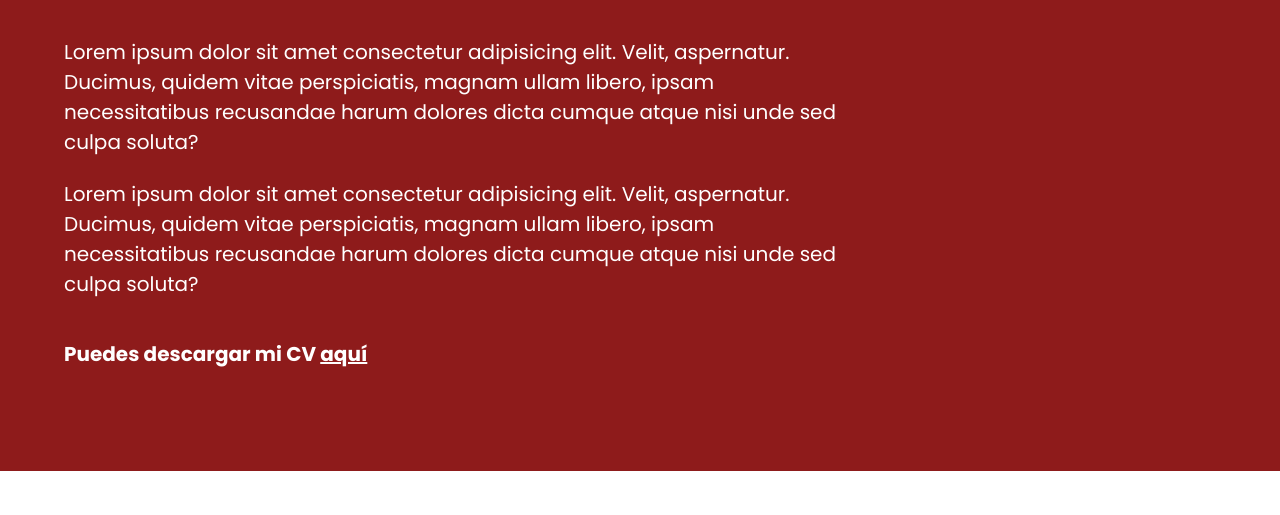
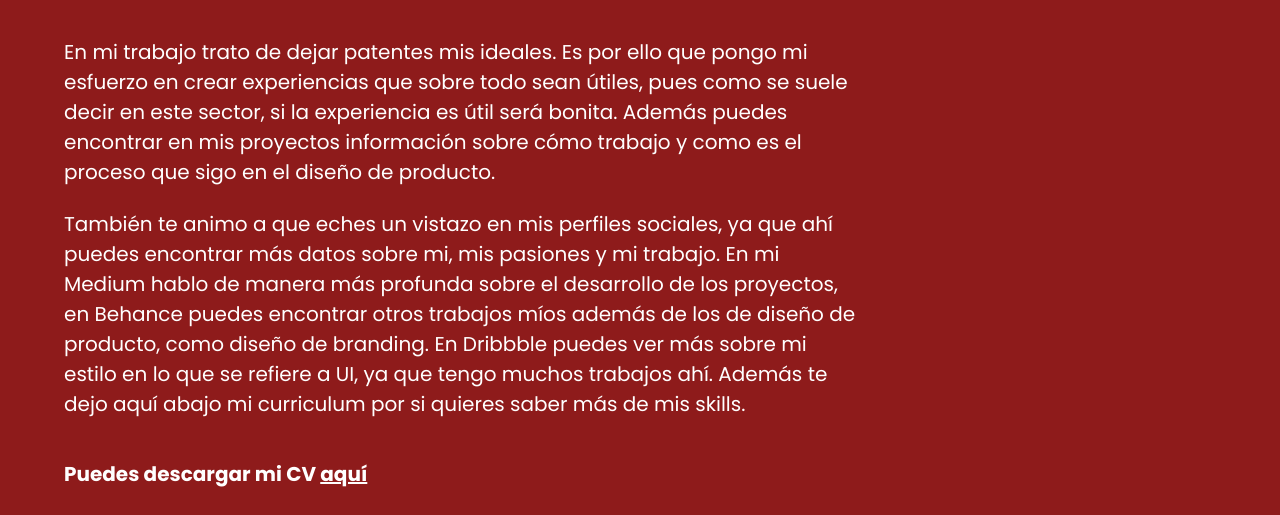
Before and after one commit to jmmartinsab/PEC1-JMMartinSab, a website built with Parcel: page src/work.html in a window 1280 px wide. Shown: the part 285-800 px from the top of the page. Built offline with nearby package versions, Linux system fonts and the light colour scheme; some icons are missing.

Commit message:
comentarios work

```diff
--- a/src/work.html
+++ b/src/work.html
@@ -59,16 +59,18 @@
     <section class="work-intro">
       <h2 class="work-intro__title">Mi trabajo</h2>
       <p class="work-intro__paragraph">
-        Lorem ipsum dolor sit amet consectetur adipisicing elit. Velit,
-        aspernatur. Ducimus, quidem vitae perspiciatis, magnam ullam libero,
-        ipsam necessitatibus recusandae harum dolores dicta cumque atque
-        nisi unde sed culpa soluta?
+        En mi trabajo trato de dejar patentes mis ideales. Es por ello que pongo mi esfuerzo en crear experiencias que
+        sobre todo sean útiles, pues como se suele decir en este sector, si la experiencia es útil será bonita. Además
+        puedes encontrar en mis proyectos información sobre cómo trabajo y como es el proceso que sigo en el diseño de
+        producto.
       </p>
       <p class="work-intro__paragraph">
-        Lorem ipsum dolor sit amet consectetur adipisicing elit. Velit,
-        aspernatur. Ducimus, quidem vitae perspiciatis, magnam ullam libero,
-        ipsam necessitatibus recusandae harum dolores dicta cumque atque
-        nisi unde sed culpa soluta?
+        También te animo a que eches un vistazo en mis perfiles sociales, ya que ahí puedes encontrar más datos sobre
+        mi, mis pasiones y mi trabajo. En mi Medium hablo de manera más profunda sobre el desarrollo de los proyectos,
+        en Behance puedes encontrar otros trabajos míos además de los de diseño de producto, como diseño de branding. En
+        Dribbble puedes ver más sobre mi estilo en lo que se refiere a UI, ya que tengo muchos trabajos ahí.
+        Además te dejo aquí abajo mi curriculum por si quieres saber más de mis skills.
+
       </p>
 
       <p class="work-intro__paragraph work-intro__paragraph--bold">
```
